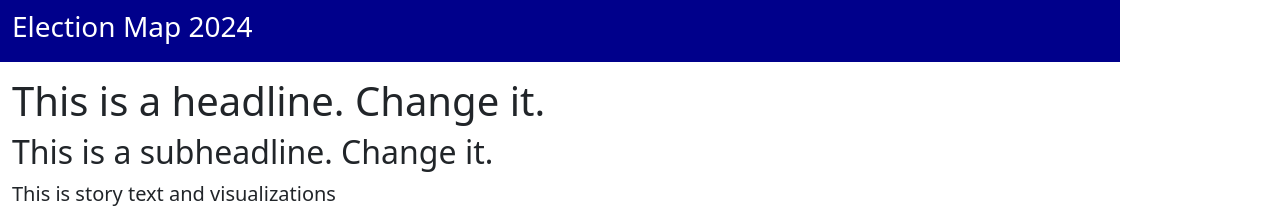
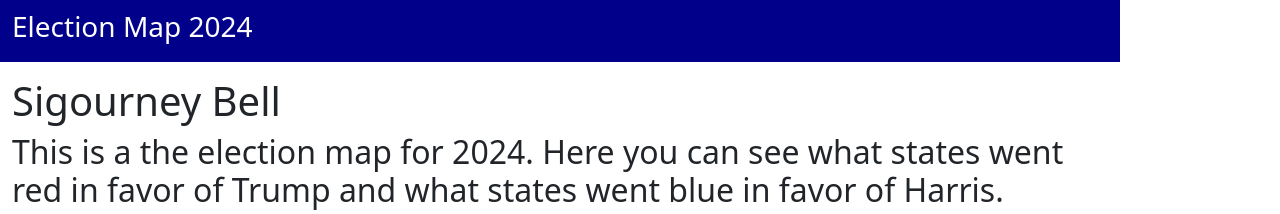
Before and after one commit to sibell36/WEB, a plain HTML site: page index.html in a window 1280 px wide. Shown: the top 214 px of the page. Drawn offline with nearby package versions, Linux system fonts and the light colour scheme.

Commit message:
Update index.html

```diff
--- a/index.html
+++ b/index.html
@@ -39,9 +39,9 @@
 
         <div class="col">
 
-          <h1>This is a headline. Change it.</h1>
+          <h1> Sigourney Bell </h1>
 
-          <h2>This is a subheadline. Change it.</h2>
+          <h2>This is a the election map for 2024. Here you can see what states went red in favor of Trump and what states went blue in favor of Harris. </h2>
 
           <p>This is story text and visualizations</p>
 
```
